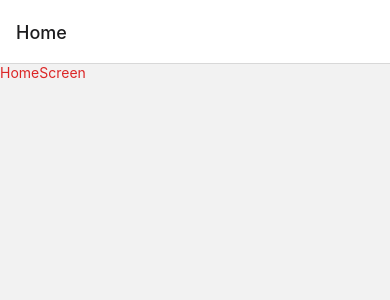
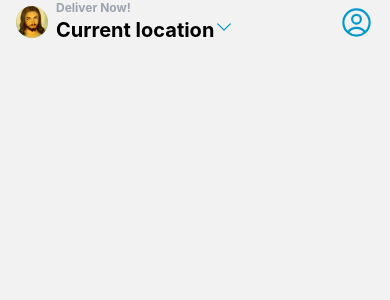
Before and after one commit to Slashh48/food-delivery-slashhimir, a React Native app: screen /Home in a window 390 px wide. Shown: the top 300 px of the page. Built offline with nearby package versions, Linux system fonts and the light colour scheme.

Commit message:
Idemo polako ali sigurno, native je jos veca glavobolja ali brate tu je Sani burazengija da dize nivo energije LEZZ GOOOUUU BRAAAAAAATTTTEEEEEE

```diff
--- a/package.json
+++ b/package.json
@@ -16,8 +16,10 @@
     "nativewind": "^2.0.11",
     "react": "18.2.0",
     "react-native": "0.72.6",
+    "react-native-heroicons": "^3.2.0",
     "react-native-safe-area-context": "4.6.3",
-    "react-native-screens": "~3.22.0"
+    "react-native-screens": "~3.22.0",
+    "react-native-svg": "^14.1.0"
   },
   "devDependencies": {
     "@babel/core": "^7.20.0",
--- a/screens/HomeScreen.js
+++ b/screens/HomeScreen.js
@@ -1,11 +1,39 @@
-import { View, Text } from "react-native";
-import React from "react";
+import { View, Text, Image } from "react-native";
+import { SafeAreaView } from "react-native-safe-area-context";
+import React, { useLayoutEffect } from "react";
+import { useNavigation } from "@react-navigation/native";
+import {
+  ChevronDownIcon,
+  UserCircleIcon,
+} from "react-native-heroicons/outline";
 
 const HomeScreen = () => {
+  const navigation = useNavigation();
+
+  useLayoutEffect(() => {
+    navigation.setOptions({
+      headerShown: false,
+    });
+  }, []);
   return (
-    <View>
-      <Text className="text-red-600">HomeScreen</Text>
-    </View>
+    <SafeAreaView>
+      <View className="flex-row pb-3 items-center mx-4 space-x-2">
+        <Image
+          source={require("../images/jesus.png")}
+          className="h-7 w-7 bg-gray-300 p-4 rounded-full"
+        />
+
+        <View className="flex-1">
+          <Text className="font-bold text-gray-400 text-xs">Deliver Now!</Text>
+          <Text className="font-bold text-xl">
+            Current location
+            <ChevronDownIcon size={20} color="#0099cc" />
+          </Text>
+        </View>
+
+        <UserCircleIcon size={35} color="#0099cc" />
+      </View>
+    </SafeAreaView>
   );
 };
 
```
Also changed, not shown: images/jesus.png (added), 1 other file (tests, documents, lock files or other folders).
